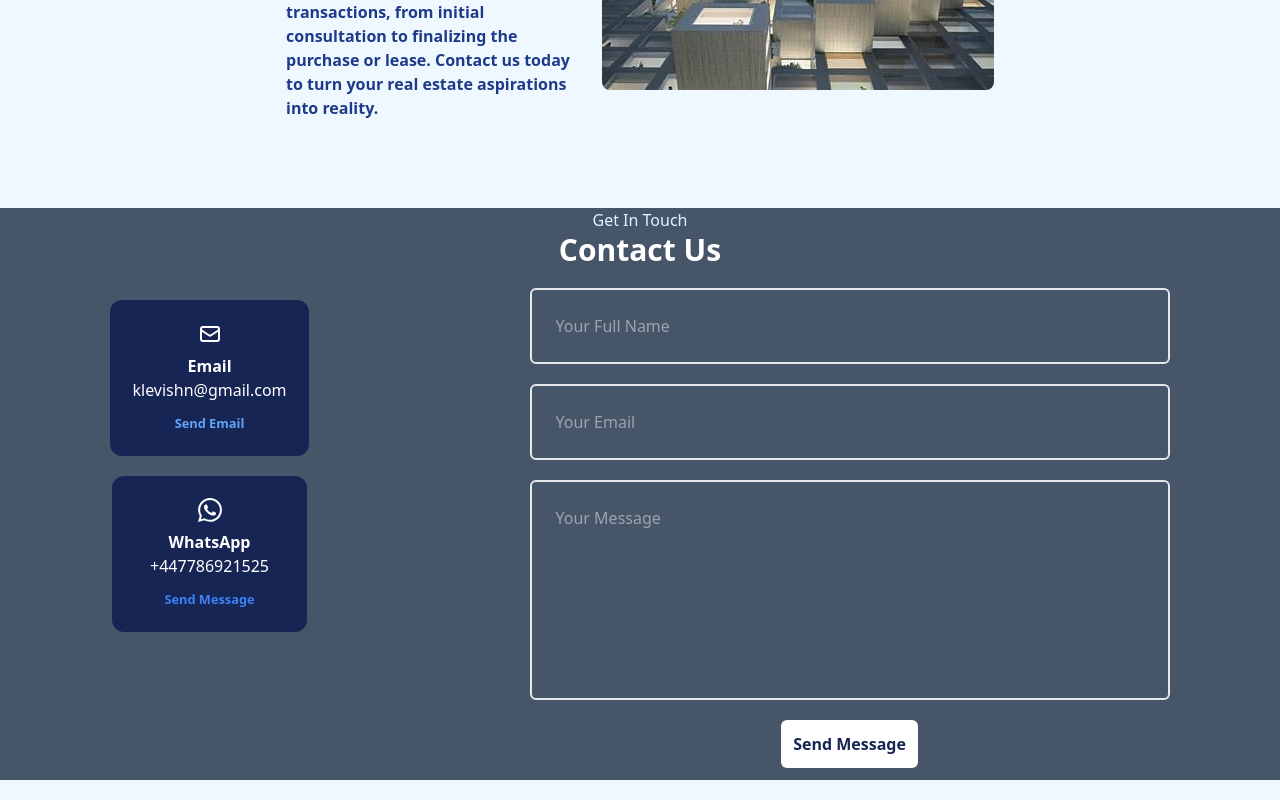
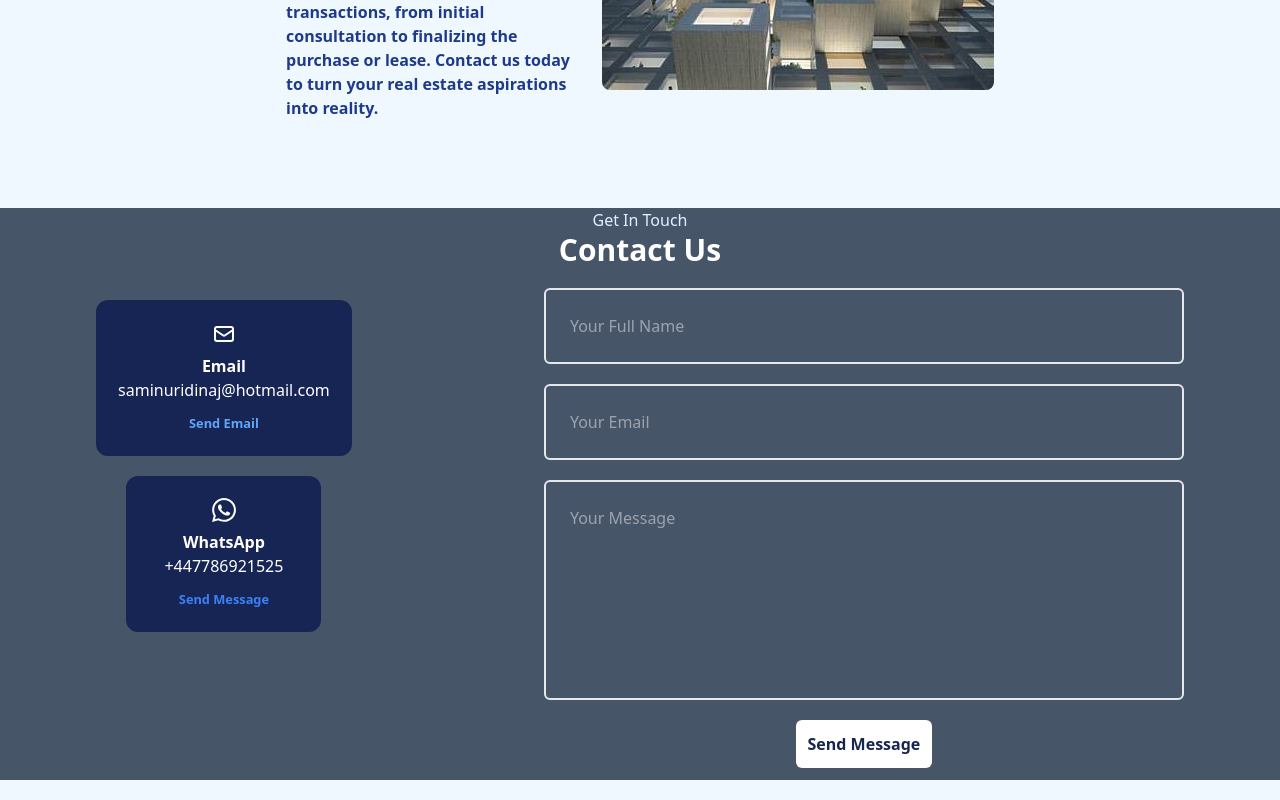
Before and after one commit to KlevisHenkoja/AlbaniaHomes, a React (Vite) app in the folder client/: page / in a window 1280 px wide. Shown: the part 2596-3396 px from the top of the page. Built offline with nearby package versions, Linux system fonts and the light colour scheme; no server answers.

Commit message:
Update Home.jsx

```diff
--- a/client/src/pages/Home.jsx
+++ b/client/src/pages/Home.jsx
@@ -195,8 +195,8 @@ export default function Home() {
                 <article className='bg-blue-950 p-5 rounded-xl text-center border-2 border-blue-950 mx-auto transition hover:bg-transparent hover:border-primary-variant'>
                     <HiOutlineMail className='text-[1.5rem] mb-2 mx-auto text-white'/>
                     <h4 className='font-semibold text-white'>Email</h4>
-                    <h5 className='text-white'>klevishn@gmail.com</h5>
-                    <a href="mailto:klevishn@gmail.com" target="_blank" className='mt-3 inline-block text-[0.8rem] text-blue-400 font-semibold'>Send Email</a>
+                    <h5 className='text-white'>saminuridinaj@hotmail.com</h5>
+                    <a href="mailto:saminuridinaj@hotmail.com" target="_blank" className='mt-3 inline-block text-[0.8rem] text-blue-400 font-semibold'>Send Email</a>
                 </article>
 
                 <article className='bg-blue-950 px-9 py-5 rounded-xl text-center border-2 border-blue-950 transition hover:bg-transparent hover:border-primary-variant mx-auto'>
```
